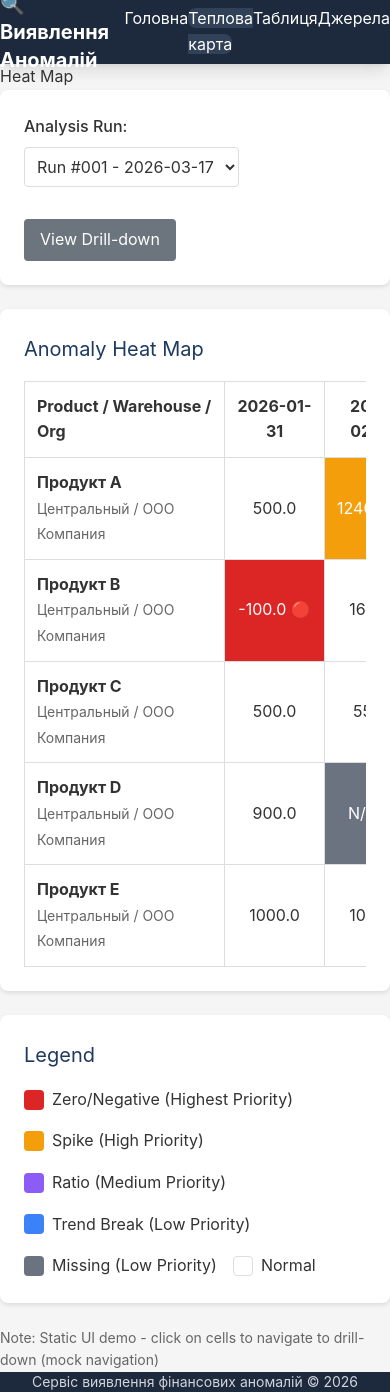
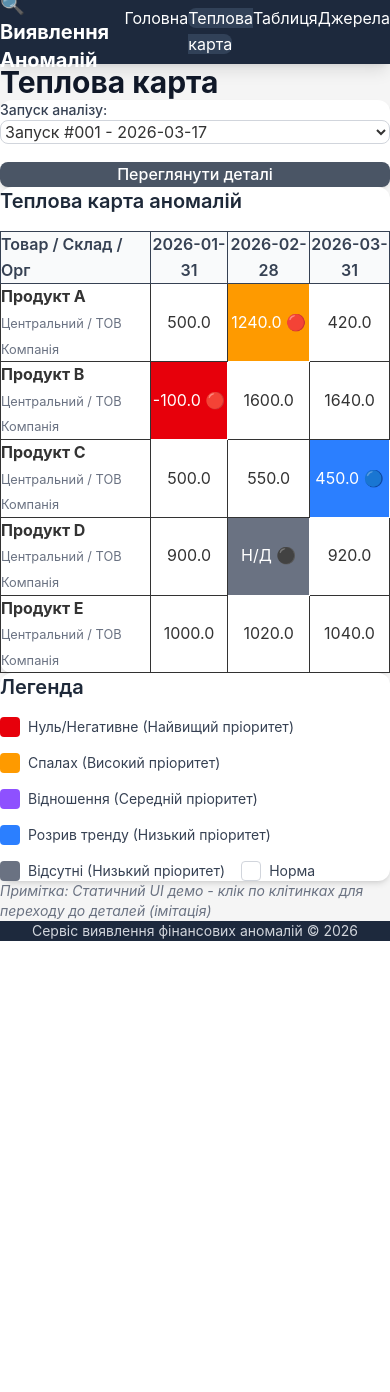
Before and after one commit to maximsamokhval/anomaly-detection, a FastAPI app: page /heatmap in a window 390 px wide. After the commit the page ends 941 px from the top, so only its background shows below. Run offline with FastAPI, Linux system fonts and the light colour scheme.

Commit message:
feat(ui): translate heatmap.html to Ukrainian with Tailwind CSS
- Translate all UI text to Ukrainian
- Key translations:
  - 'Heat Map' → 'Теплова карта'
  - 'Analysis Run' → 'Запуск аналізу'
  - 'Anomaly Heat Map' → 'Теплова карта аномалій'
  - 'Legend' → 'Легенда'
  - Anomaly types translated in legend
- Apply Tailwind CSS styling:
  - Table: w-full border-collapse with responsive overflow
  - Cells: px-4 py-3 border with hover effects
  - Anomaly colors: bg-red-600, bg-amber-500, bg-blue-500, bg-gray-500
  - Legend: flex-wrap gap-4 with color swatches
  - Controls: flex flex-col sm:flex-row for responsive layout
- Add clickable rows with hover:bg-gray-50 cursor-pointer

Co-authored-by: Qwen-Coder <qwen-coder@alibabacloud.com>

```diff
--- a/backend/ui/templates/heatmap.html
+++ b/backend/ui/templates/heatmap.html
@@ -1,93 +1,93 @@
 {% extends "base.html" %}
 
-{% block title %}Heat Map - Anomaly Detection{% endblock %}
+{% block title %}Теплова карта - Виявлення Аномалій{% endblock %}
 
 {% set active_page = 'heatmap' %}
 
 {% block content %}
-<div class="heatmap-page">
-    <h1>Heat Map</h1>
+<div class="space-y-6">
+    <h1 class="text-3xl font-bold text-gray-900">Теплова карта</h1>
 
     <!-- Controls -->
-    <section class="card">
-        <div class="controls-row">
-            <div class="form-group">
-                <label for="analysis-select">Analysis Run:</label>
-                <select id="analysis-select" class="form-control">
-                    <option value="run-001">Run #001 - 2026-03-17</option>
+    <section class="bg-white rounded-xl shadow-md p-6">
+        <div class="flex flex-col sm:flex-row gap-4 items-end">
+            <div class="flex-1 w-full">
+                <label for="analysis-select" class="block text-sm font-medium text-gray-700 mb-1">Запуск аналізу:</label>
+                <select id="analysis-select" class="w-full px-3 py-2 border border-gray-300 rounded-lg focus:ring-2 focus:ring-blue-500 focus:border-blue-500 transition-colors">
+                    <option value="run-001">Запуск #001 - 2026-03-17</option>
                 </select>
             </div>
-            <a href="/drilldown" class="btn btn-secondary">View Drill-down</a>
+            <a href="/drilldown" class="w-full sm:w-auto px-6 py-2.5 bg-gray-600 text-white font-medium rounded-lg hover:bg-gray-700 transition-colors text-center">Переглянути деталі</a>
         </div>
     </section>
 
     <!-- Heat Map -->
-    <section class="card">
-        <h2>Anomaly Heat Map</h2>
-        <div class="heatmap-container">
-            <table class="heatmap-table">
+    <section class="bg-white rounded-xl shadow-md p-6">
+        <h2 class="text-xl font-semibold text-gray-800 mb-4">Теплова карта аномалій</h2>
+        <div class="overflow-x-auto">
+            <table class="w-full border-collapse">
                 <thead>
                     <tr>
-                        <th class="row-header">Product / Warehouse / Org</th>
-                        <th>2026-01-31</th>
-                        <th>2026-02-28</th>
-                        <th>2026-03-31</th>
+                        <th class="px-4 py-3 text-left border bg-gray-50 font-semibold text-gray-700">Товар / Склад / Орг</th>
+                        <th class="px-4 py-3 text-center border bg-gray-50 font-semibold text-gray-700">2026-01-31</th>
+                        <th class="px-4 py-3 text-center border bg-gray-50 font-semibold text-gray-700">2026-02-28</th>
+                        <th class="px-4 py-3 text-center border bg-gray-50 font-semibold text-gray-700">2026-03-31</th>
                     </tr>
                 </thead>
                 <tbody>
                     <!-- Row 1: Product A - SPIKE in February -->
-                    <tr class="heatmap-row" data-href="/drilldown?product=Product+A">
-                        <td class="row-label">
+                    <tr class="heatmap-row hover:bg-gray-50 cursor-pointer" data-href="/drilldown?product=Product+A">
+                        <td class="px-4 py-3 border">
                             <strong>Продукт A</strong><br>
-                            <small>Центральный / ООО Компания</small>
+                            <small class="text-gray-500">Центральний / ТОВ Компанія</small>
                         </td>
-                        <td class="cell cell-normal" title="No anomaly">500.0</td>
-                        <td class="cell cell-spike" title="SPIKE: 148% increase">1240.0 🔴</td>
-                        <td class="cell cell-normal" title="No anomaly">420.0</td>
+                        <td class="px-4 py-3 border text-center bg-white" title="Без аномалій">500.0</td>
+                        <td class="px-4 py-3 border text-center bg-amber-500 text-white" title="SPIKE: збільшення на 148%">1240.0 🔴</td>
+                        <td class="px-4 py-3 border text-center bg-white" title="Без аномалій">420.0</td>
                     </tr>
 
                     <!-- Row 2: Product B - ZERO_NEG in January -->
-                    <tr class="heatmap-row" data-href="/drilldown?product=Product+B">
-                        <td class="row-label">
+                    <tr class="heatmap-row hover:bg-gray-50 cursor-pointer" data-href="/drilldown?product=Product+B">
+                        <td class="px-4 py-3 border">
                             <strong>Продукт B</strong><br>
-                            <small>Центральный / ООО Компания</small>
+                            <small class="text-gray-500">Центральний / ТОВ Компанія</small>
                         </td>
-                        <td class="cell cell-zero-neg" title="ZERO_NEG: -100.0">-100.0 🔴</td>
-                        <td class="cell cell-normal" title="No anomaly">1600.0</td>
-                        <td class="cell cell-normal" title="No anomaly">1640.0</td>
+                        <td class="px-4 py-3 border text-center bg-red-600 text-white" title="ZERO_NEG: -100.0">-100.0 🔴</td>
+                        <td class="px-4 py-3 border text-center bg-white" title="Без аномалій">1600.0</td>
+                        <td class="px-4 py-3 border text-center bg-white" title="Без аномалій">1640.0</td>
                     </tr>
 
                     <!-- Row 3: Product C - TREND_BREAK in March -->
-                    <tr class="heatmap-row" data-href="/drilldown?product=Product+C">
-                        <td class="row-label">
+                    <tr class="heatmap-row hover:bg-gray-50 cursor-pointer" data-href="/drilldown?product=Product+C">
+                        <td class="px-4 py-3 border">
                             <strong>Продукт C</strong><br>
-                            <small>Центральный / ООО Компания</small>
+                            <small class="text-gray-500">Центральний / ТОВ Компанія</small>
                         </td>
-                        <td class="cell cell-normal" title="No anomaly">500.0</td>
-                        <td class="cell cell-normal" title="No anomaly">550.0</td>
-                        <td class="cell cell-trend-break" title="TREND_BREAK: -18% reversal">450.0 🔵</td>
+                        <td class="px-4 py-3 border text-center bg-white" title="Без аномалій">500.0</td>
+                        <td class="px-4 py-3 border text-center bg-white" title="Без аномалій">550.0</td>
+                        <td class="px-4 py-3 border text-center bg-blue-500 text-white" title="TREND_BREAK: розворот -18%">450.0 🔵</td>
                     </tr>
 
                     <!-- Row 4: Product D - MISSING February -->
-                    <tr class="heatmap-row" data-href="/drilldown?product=Product+D">
-                        <td class="row-label">
+                    <tr class="heatmap-row hover:bg-gray-50 cursor-pointer" data-href="/drilldown?product=Product+D">
+                        <td class="px-4 py-3 border">
                             <strong>Продукт D</strong><br>
-                            <small>Центральный / ООО Компания</small>
+                            <small class="text-gray-500">Центральний / ТОВ Компанія</small>
                         </td>
-                        <td class="cell cell-normal" title="No anomaly">900.0</td>
-                        <td class="cell cell-missing" title="MISSING: No data">N/A ⚫</td>
-                        <td class="cell cell-normal" title="No anomaly">920.0</td>
+                        <td class="px-4 py-3 border text-center bg-white" title="Без аномалій">900.0</td>
+                        <td class="px-4 py-3 border text-center bg-gray-500 text-white" title="MISSING: немає даних">Н/Д ⚫</td>
+                        <td class="px-4 py-3 border text-center bg-white" title="Без аномалій">920.0</td>
                     </tr>
 
                     <!-- Row 5: Product E - Normal -->
-                    <tr class="heatmap-row" data-href="/drilldown?product=Product+E">
-                        <td class="row-label">
+                    <tr class="heatmap-row hover:bg-gray-50 cursor-pointer" data-href="/drilldown?product=Product+E">
+                        <td class="px-4 py-3 border">
                             <strong>Продукт E</strong><br>
-                            <small>Центральный / ООО Компания</small>
+                            <small class="text-gray-500">Центральний / ТОВ Компанія</small>
                         </td>
-                        <td class="cell cell-normal" title="No anomaly">1000.0</td>
-                        <td class="cell cell-normal" title="No anomaly">1020.0</td>
-                        <td class="cell cell-normal" title="No anomaly">1040.0</td>
+                        <td class="px-4 py-3 border text-center bg-white" title="Без аномалій">1000.0</td>
+                        <td class="px-4 py-3 border text-center bg-white" title="Без аномалій">1020.0</td>
+                        <td class="px-4 py-3 border text-center bg-white" title="Без аномалій">1040.0</td>
                     </tr>
                 </tbody>
             </table>
@@ -95,37 +95,37 @@
     </section>
 
     <!-- Legend -->
-    <section class="card">
-        <h2>Legend</h2>
-        <div class="legend">
-            <div class="legend-item">
-                <span class="legend-color" style="background-color: #DC2626;"></span>
-                <span>Zero/Negative (Highest Priority)</span>
+    <section class="bg-white rounded-xl shadow-md p-6">
+        <h2 class="text-xl font-semibold text-gray-800 mb-4">Легенда</h2>
+        <div class="flex flex-wrap gap-4">
+            <div class="flex items-center gap-2">
+                <span class="w-5 h-5 rounded bg-red-600"></span>
+                <span class="text-sm text-gray-700">Нуль/Негативне (Найвищий пріоритет)</span>
             </div>
-            <div class="legend-item">
-                <span class="legend-color" style="background-color: #F59E0B;"></span>
-                <span>Spike (High Priority)</span>
+            <div class="flex items-center gap-2">
+                <span class="w-5 h-5 rounded bg-amber-500"></span>
+                <span class="text-sm text-gray-700">Спалах (Високий пріоритет)</span>
             </div>
-            <div class="legend-item">
-                <span class="legend-color" style="background-color: #8B5CF6;"></span>
-                <span>Ratio (Medium Priority)</span>
+            <div class="flex items-center gap-2">
+                <span class="w-5 h-5 rounded bg-violet-500"></span>
+                <span class="text-sm text-gray-700">Відношення (Середній пріоритет)</span>
             </div>
-            <div class="legend-item">
-                <span class="legend-color" style="background-color: #3B82F6;"></span>
-                <span>Trend Break (Low Priority)</span>
+            <div class="flex items-center gap-2">
+                <span class="w-5 h-5 rounded bg-blue-500"></span>
+                <span class="text-sm text-gray-700">Розрив тренду (Низький пріоритет)</span>
             </div>
-            <div class="legend-item">
-                <span class="legend-color" style="background-color: #6B7280;"></span>
-                <span>Missing (Low Priority)</span>
+            <div class="flex items-center gap-2">
+                <span class="w-5 h-5 rounded bg-gray-500"></span>
+                <span class="text-sm text-gray-700">Відсутні (Низький пріоритет)</span>
             </div>
-            <div class="legend-item">
-                <span class="legend-color" style="background-color: #ffffff; border: 1px solid #ddd;"></span>
-                <span>Normal</span>
+            <div class="flex items-center gap-2">
+                <span class="w-5 h-5 rounded bg-white border border-gray-300"></span>
+                <span class="text-sm text-gray-700">Норма</span>
             </div>
         </div>
     </section>
 
-    <p class="help-text">Note: Static UI demo - click on cells to navigate to drill-down (mock navigation)</p>
+    <p class="text-sm text-gray-500 italic">Примітка: Статичний UI демо - клік по клітинках для переходу до деталей (імітація)</p>
 </div>
 {% endblock %}
 
@@ -135,7 +135,7 @@
 document.querySelectorAll('.heatmap-row').forEach(function(row) {
     row.addEventListener('click', function() {
         const href = this.getAttribute('data-href');
-        alert('Static UI Demo: Would navigate to ' + href);
+        alert('Статичний UI Демо: Перехід до ' + href);
         // window.location.href = href; // Uncomment in Phase 2
     });
 });
```
